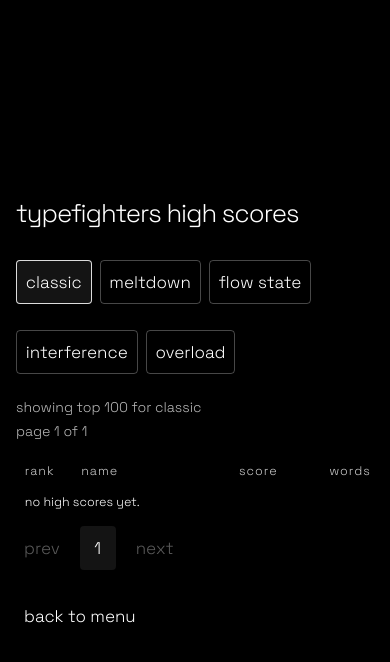
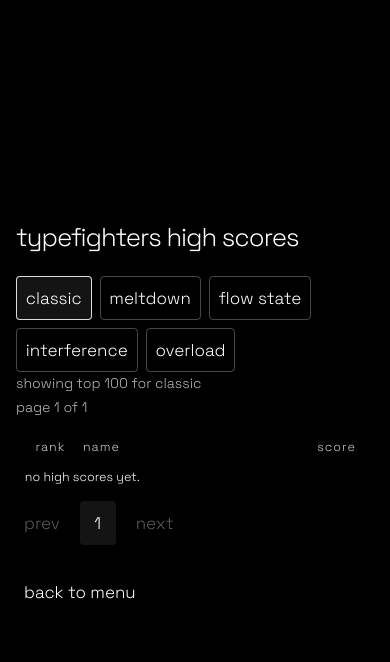
Before and after one commit to mcadelacruz/typefighters, a Flask app: page /highscores in a window 390 px wide. Shown: the top 662 px of the page. Run offline with Flask 3, Linux system fonts and the light colour scheme.

Commit message:
refactor highscores table styles for improved layout and responsiveness; add favicon

```diff
--- a/static/styles.css
+++ b/static/styles.css
@@ -1,46 +1,42 @@
+
+/* Highscores table column widths - improved for flexibility and alignment */
 .highscores-table-wrap table th:nth-child(1),
 .highscores-table-wrap table td:nth-child(1) {
-    max-width: 2.5em;
-    width: 2.5em;
+    min-width: 2.5em;
+    max-width: 3.5em;
+    width: 3em;
+    text-align: right;
+    white-space: nowrap;
+}
+
+.highscores-table-wrap table th:nth-child(2),
+.highscores-table-wrap table td:nth-child(2) {
+    min-width: 7em;
+    max-width: 12em;
+    width: 10em;
+    white-space: nowrap;
     overflow: hidden;
     text-overflow: ellipsis;
+}
+
+.highscores-table-wrap table th:nth-child(3),
+.highscores-table-wrap table td:nth-child(3) {
+    min-width: 4em;
+    max-width: 7em;
+    width: 5em;
+    text-align: right;
     white-space: nowrap;
 }
 
-.highscores-table-wrap table th:nth-child(2),
-.highscores-table-wrap table td:nth-child(2) {
-    max-width: 7em;
+/* Stat columns (dynamic, start at 4th column) */
+.highscores-table-wrap table th:nth-child(n+4),
+.highscores-table-wrap table td:nth-child(n+4) {
+    min-width: 5em;
+    max-width: 10em;
     width: 7em;
+    white-space: nowrap;
     overflow: hidden;
     text-overflow: ellipsis;
-    white-space: nowrap;
-}
-
-.highscores-table-wrap table th:nth-child(3),
-.highscores-table-wrap table td:nth-child(3) {
-    max-width: 4em;
-    width: 4em;
-    overflow: hidden;
-    text-overflow: ellipsis;
-    white-space: nowrap;
-}
-
-.highscores-table-wrap table th:nth-child(4),
-.highscores-table-wrap table td:nth-child(4) {
-    max-width: 6em;
-    width: 6em;
-    overflow: hidden;
-    text-overflow: ellipsis;
-    white-space: nowrap;
-}
-
-.highscores-table-wrap table th:nth-child(5),
-.highscores-table-wrap table td:nth-child(5) {
-    max-width: 8em;
-    width: 8em;
-    overflow: hidden;
-    text-overflow: ellipsis;
-    white-space: nowrap;
 }
 @import url('https://fonts.googleapis.com/css2?family=Space+Grotesk:wght@300;400;500;600;700&display=swap');
 
@@ -368,10 +364,19 @@
 }
 
 .score-tabs {
-    display: flex;
-    gap: 0.5rem;
-    flex-wrap: wrap;
-    margin-bottom: 1rem;
+        display: flex;
+        gap: 0.5rem;
+        flex-wrap: wrap;
+}
+
+@media (max-width: 600px) {
+    .score-tabs {
+        gap: 0.5rem 0.5rem;
+        row-gap: 0.5rem;
+    }
+    .score-tab {
+        margin: 0 !important;
+    }
 }
 
 .highscores-layout {
@@ -399,14 +404,16 @@
     -webkit-overflow-scrolling: touch;
 }
 
+
 .highscores-table-wrap table {
     width: 100%;
     min-width: 0;
     max-width: 100vw;
-    table-layout: auto;
+    table-layout: fixed;
     word-break: break-word;
     overflow-wrap: anywhere;
 }
+
 
 .highscores-table-wrap table th,
 .highscores-table-wrap table td {
@@ -417,7 +424,7 @@
     white-space: normal;
     word-break: break-word;
     overflow-wrap: anywhere;
-    max-width: 1px;
+    /* Remove max-width: 1px to allow column sizing above to work */
 }
 
 .highscores-table-wrap table thead th {
--- a/templates/base.html
+++ b/templates/base.html
@@ -4,6 +4,7 @@
     <meta charset="UTF-8">
     <meta name="viewport" content="width=device-width, initial-scale=1.0">
     <title>typefighters</title>
+    <link rel="icon" type="image/x-icon" href="{{ url_for('static', filename='favicon.ico') }}">
     <link href="https://fonts.googleapis.com/css?family=Fira+Mono:400,700&display=swap" rel="stylesheet">
     <link href="https://fonts.googleapis.com/css2?family=Space+Grotesk:wght@300;400;500;600;700&display=swap" rel="stylesheet">
     <link rel="stylesheet" href="{{ url_for('static', filename='styles.css') }}?v=20260421a">
--- a/templates/highscores.html
+++ b/templates/highscores.html
@@ -39,7 +39,7 @@
                 </tr>
                 {% else %}
                 <tr>
-                    <td colspan="{{ 3 + stat_headers|length }}" class="text-center">no high scores yet.</td>
+                    <td colspan="{{ 3 + stat_headers|length }}" style="text-align: left;">no high scores yet.</td>
                 </tr>
                 {% endfor %}
             </tbody>
```
Also changed, not shown: static/favicon.ico (added).
